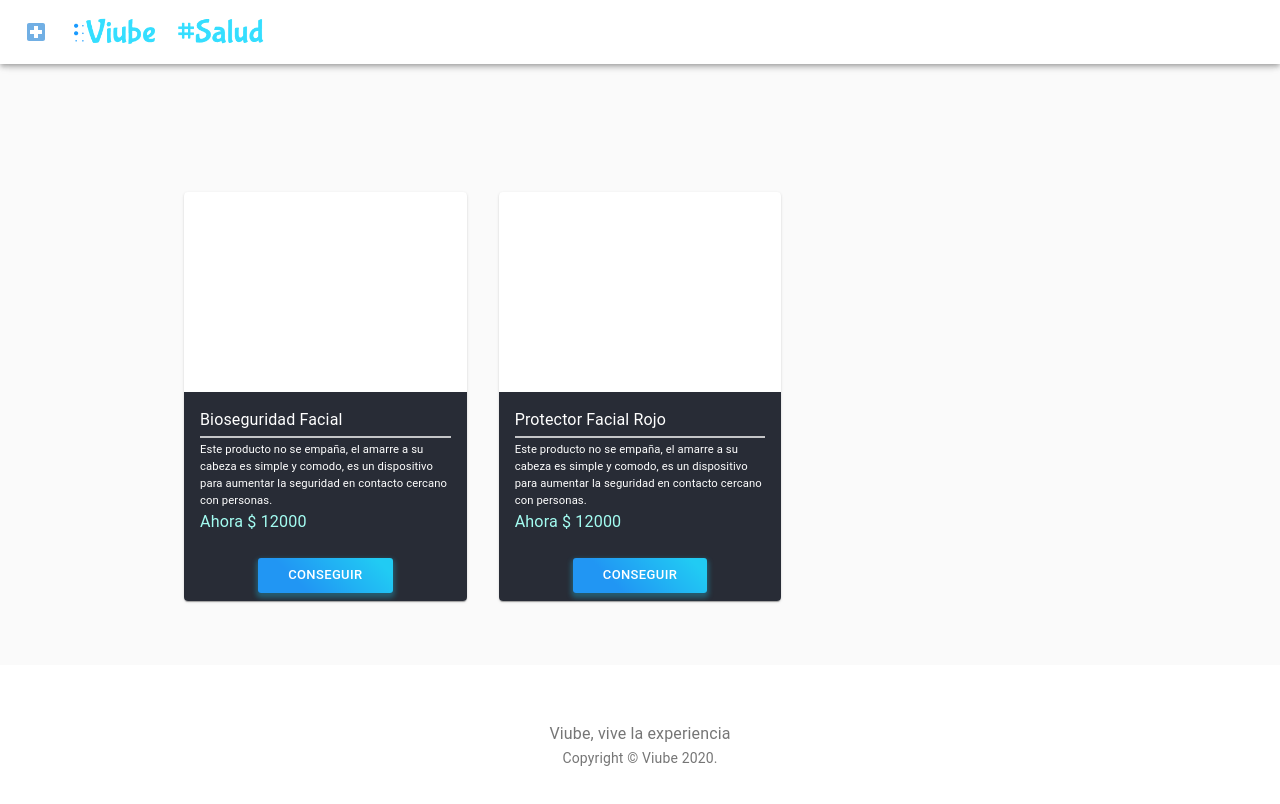
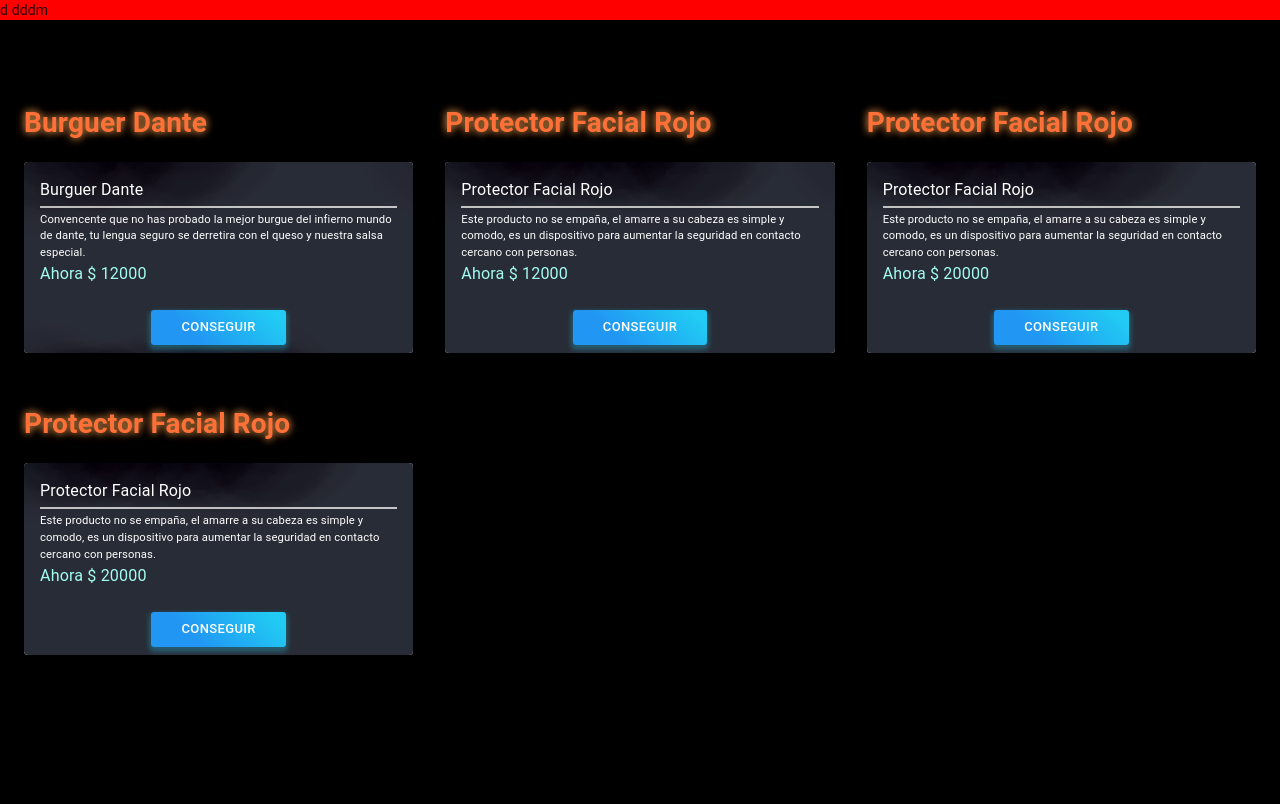
Before and after one commit to Dytrax/viube, a Next.js app: page / in a window 1280 px wide. Shown: the top 804 px of the page. Built offline with nearby package versions, Linux system fonts and the light colour scheme.

Commit message:
changing viube for mydomi

```diff
--- a/pages/index.js
+++ b/pages/index.js
@@ -1,4 +1,4 @@
-import React, { useEffect, useState } from 'react';
+import React, { useEffect, useState, useRef } from 'react';
 import AppBar from '@material-ui/core/AppBar';
 import Button from '@material-ui/core/Button';
 import Health from '@material-ui/icons/LocalHospital';
@@ -13,6 +13,8 @@ import { makeStyles } from '@material-ui/core/styles';
 import Container from '@material-ui/core/Container';
 import Link from '@material-ui/core/Link';
 import ReactPlayer from "react-player"
+import { gsap } from "gsap";
+
 //Modal Imports
 import TextField from '@material-ui/core/TextField';
 import Dialog from '@material-ui/core/Dialog';
@@ -137,7 +139,19 @@ const useStyles = makeStyles((theme) => ({
     marginRight: '2%'
   },
   bar: {
-    backgroundColor: 'rgb(255,255,255)'
+    backgroundColor: 'rgb(0,0,0)',
+  },
+  textTitle:{
+    color: 'rgb(255,112,56)',
+    textShadow:['0 0 7px rgb(155,112,56)',
+      '0 0 10px rgb(200,112,56)',
+      '0 0 21px rgb(0,0,0)',
+      '0 0 42px rgb(0,0,0)',
+      '0 0 82px rgb(0,0,0)',
+      '0 0 92px rgb(0,0,0)',
+      '0 0 102px rgb(0,0,0)',
+      '0 0 151px rgb(255,112,56)'],
+
   },
   icon: {
     marginRight: theme.spacing(2),
@@ -152,9 +166,11 @@ const useStyles = makeStyles((theme) => ({
 
   },
   cardGrid: {
+    color:'rgb(0,0,0)',
     paddingTop: theme.spacing(8),
     paddingBottom: theme.spacing(8),
-    marginTop: '10%'
+    //marginTop: '10%',
+    backgroundColor:'rgb(0,0,0)'
   },
   card: {
     height: '100%',
@@ -187,9 +203,20 @@ const cards2 = [1];
 const cards = [
   {
     id: 0,
-    productName: 'Bioseguridad Facial',
+    productName: 'Burguer Dante',
     price: 12000,
     urlVideo: 'https://www.youtube.com/watch?v=gTPz3J-BlLQ',
+    urlWhatsApp: 'https://wa.link/vvnjo7',
+    info:{
+      title:'Burguer Dante',
+      description:'Convencente que no has probado la mejor burgue del infierno mundo de dante, tu lengua seguro se derretira con el queso y nuestra salsa especial.'
+    }
+  },
+  {
+    id: 1,
+    productName: 'Protector Facial Rojo',
+    price: 12000,
+    urlVideo: 'https://www.youtube.com/watch?v=vvnja9dkvXw',
     urlWhatsApp: 'https://wa.link/vvnjo7',
     info:{
       title:'Bioseguridad Facial',
@@ -197,9 +224,20 @@ const cards = [
     }
   },
   {
-    id: 1,
+    id: 2,
     productName: 'Protector Facial Rojo',
-    price: 12000,
+    price: 20000,
+    urlVideo: 'https://www.youtube.com/watch?v=vvnja9dkvXw',
+    urlWhatsApp: 'https://wa.link/vvnjo7',
+    info:{
+      title:'Bioseguridad Facial',
+      description:'Este producto no se empaña, el amarre a su cabeza es simple y comodo, es un dispositivo para aumentar la seguridad en contacto cercano con personas.'
+    }
+  },
+  {
+    id: 3,
+    productName: 'Protector Facial Rojo',
+    price: 20000,
     urlVideo: 'https://www.youtube.com/watch?v=vvnja9dkvXw',
     urlWhatsApp: 'https://wa.link/vvnjo7',
     info:{
@@ -213,7 +251,7 @@ export default function MeCuidoHoy() {
   const { isShowing, toggle } = useModal();
   const { isHover, toggleHover } = useHover();
   const {idElement, toggleId} = useElementId();
- console.log(isHover)
+ //console.log(isHover)
   /* var linkStyle;
   console.log(isHover)
    if (isHover) {
@@ -223,48 +261,68 @@ export default function MeCuidoHoy() {
    } else {
      linkStyle = {}
    } */
+   // store a reference to the box div
+  const boxRef = useRef();
+
+  // wait until DOM has been rendered
+  useEffect(() => {
+   /*  gsap.to(boxRef.current, { rotation: "+=360" }); */
+  });
   const classes = useStyles();
   return (
-    <React.Fragment>
+    <React.Fragment >
+
       <CssBaseline />
-      <AppBar position="fixed" >
-        <Toolbar className={classes.bar}>
-          {/* <div  className={classes.containerBar}> */}
+      {/* <AppBar  style={{backgroundColor:'rgb(0,0,0)'}}>
+        <Toolbar style={{backgroundColor:'rgb(0,0,0)'}} className={classes.bar}>
+          <div  className={classes.containerBar}>
+          <Typography variant="h4" ref={boxRef} className={classes.textTitle}>
+                Mi) domi
+          </Typography>
           <Health className={classes.icon} />
           <img src="/logo.png" alt="my image" style={{height:'40px'}}/>
-          {/* <Typography variant="h5" style={{color:'rgb(112,175,240)'}} noWrap>
+          <Typography variant="h5" style={{color:'rgb(112,175,240)'}} noWrap>
             Viube #Salud
-          </Typography> */}
+          </Typography>
         </Toolbar>
-      </AppBar>
-      <main>
-        <Modal
+      </AppBar> */}
+      <div style={{backgroundColor:'rgb(255,0,0)',width:'100%',heigth:'200px'}}>
+        d
+        dddm
+      </div>
+      {/* <main style={{backgroundColor:'rgb(0,0,0)'}}> */}
+        {/* <Modal
           isShowing={isShowing}
           hide={toggle}
         />
-        <Container className={classes.cardGrid} maxWidth="md">
+         */}
+        <Container style={{backgroundColor:'rgb(0,0,0)'}} className={classes.cardGrid} /* maxWidth="md" */>
+
           <Grid container spacing={4}>
             {cards.map((card,index) => {
               return(
               <Grid item key={card.id.toString()} xs={12} sm={6} md={4}>
+                <h1  className={classes.textTitle}>
+                  {card.productName}
+                </h1>
                 <Card  //className={classes.card}
                 className={isHover && idElement===card.id ? classes.hover : classes.noHover}
-                onMouseOver={()=>{toggleHover(true)
-                  toggleId(index)}}
+                /* onMouseOver={()=>{toggleHover(true)
+                  toggleId(index)}} */
                 /* onMouseOverCapture={()=>{toggleHover()
                   toggleId(index)}} */
                 /* onMouseEnter={()=>{toggleHover()
                   toggleId(index)}} */
                   /* onClickCapture={()=>{toggleHover()
                     toggleId(index)}} */
-                    onMouseLeave={()=>{toggleHover(false)}}
+                    /* onMouseLeave={()=>{toggleHover(false)}} */
                 >
                   <div >
-                    <ReactPlayer
+                    <div
                       width={'100%'}
-                      height={'200px'}
-                      url={card.urlVideo}
-                      controls={true}
+                      height={'1000px'}
+                      //url={card.urlVideo}
+                      //controls={true}
                     />
                   </div>
 
@@ -319,8 +377,8 @@ export default function MeCuidoHoy() {
             )})}
           </Grid>
         </Container>
-      </main>
-      <footer className={classes.footer}>
+{/*       </main>
+ */}      <footer  style={{backgroundColor:'rgb(0,0,0)'}} className={classes.footer}>
         <Typography variant="h6" align="center" gutterBottom>
         </Typography>
         <Typography variant="subtitle1" align="center" color="textSecondary" component="p">
```
Also changed, not shown: package.json (+12 -8 lines), 1 other file (tests, documents, lock files or other folders).
